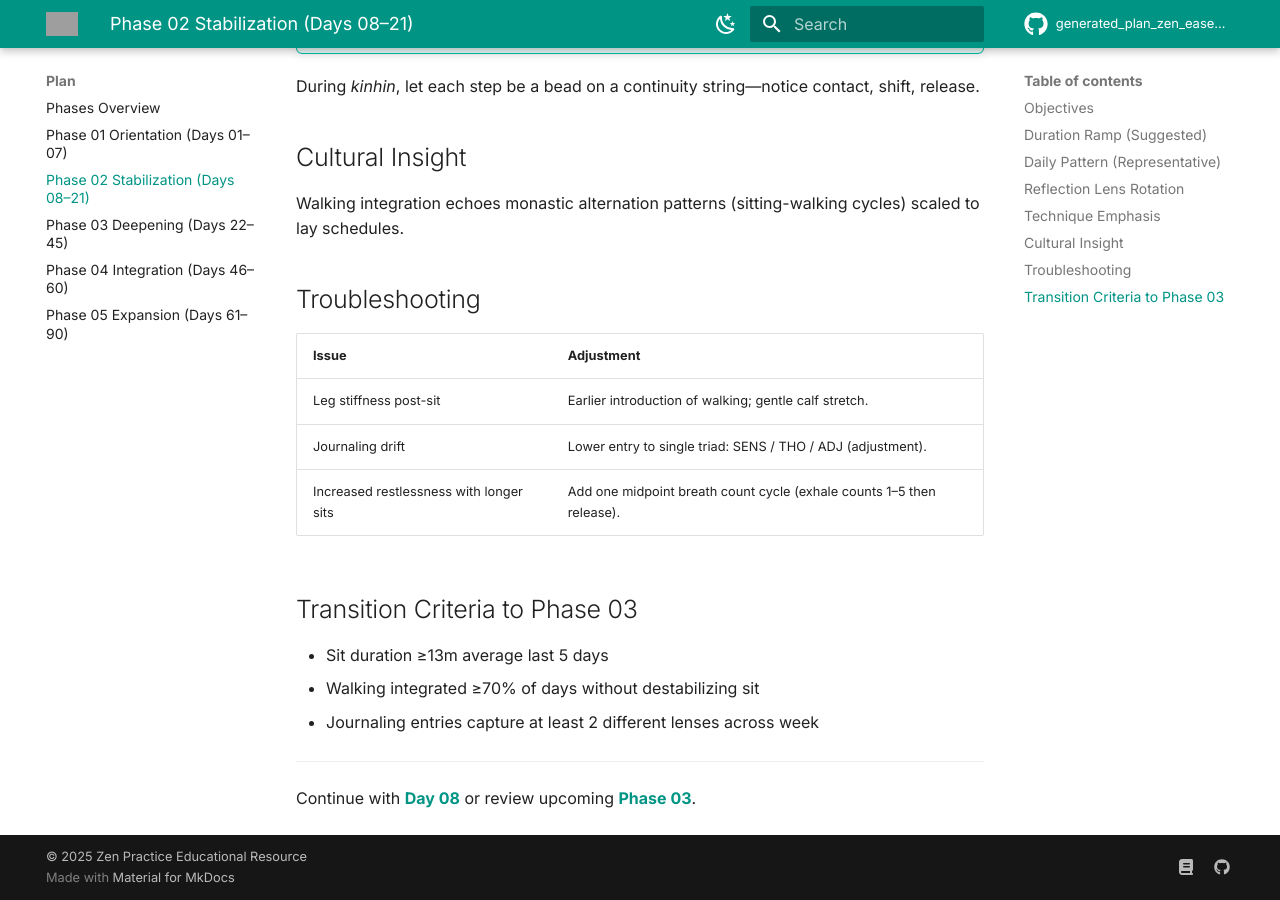
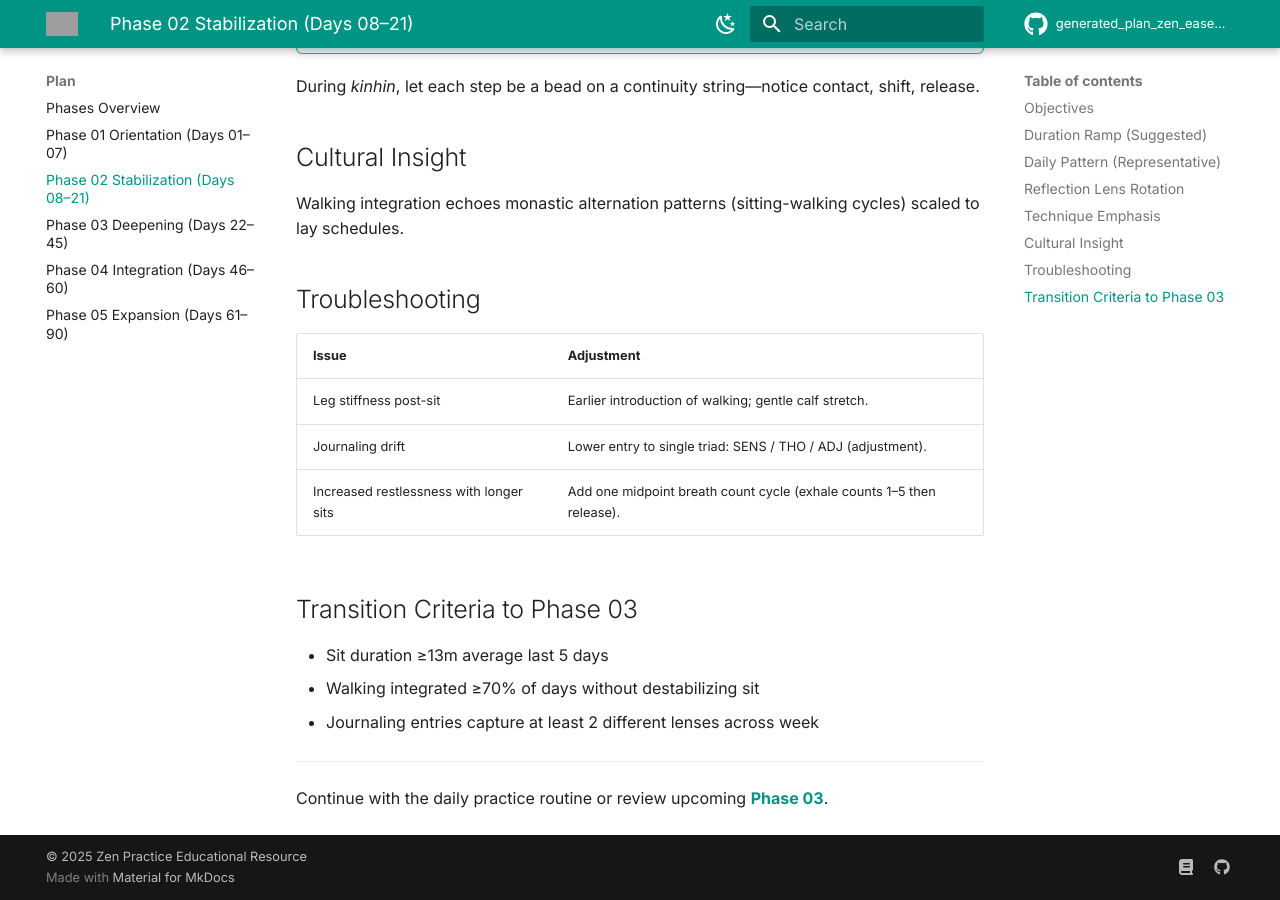
Before and after one commit to sfboss/generated_plan_zen_ease_into_plan, an MkDocs documentation site: the page built from docs/plan/phase-02-stabilization-days-08-21.md, in a window 1280 px wide and 900 px high, scrolled down 1618 px. Built offline with MkDocs 1.6.1 and Material for MkDocs 9.7.7, drawn with Linux system fonts in a browser that asks for light colours; emoji names are drawn with the system emoji font; comment, search, counter and statistics services are not loaded; grey boxes are pictures that could not be loaded.

Commit message:
Fix broken link in phase-02 documentation
- Remove reference to non-existent day08.md file
- Site now builds successfully with mkdocs build --strict

```diff
--- a/docs/plan/phase-02-stabilization-days-08-21.md
+++ b/docs/plan/phase-02-stabilization-days-08-21.md
@@ -72,4 +72,4 @@ Walking integration echoes monastic alternation patterns (sitting-walking cycles
 
 ---
 
-Continue with **[Day 08](../days/day08.md)** or review upcoming **[Phase 03](phase-03-deepening-days-22-45.md)**.
+Continue with the daily practice routine or review upcoming **[Phase 03](phase-03-deepening-days-22-45.md)**.
```
